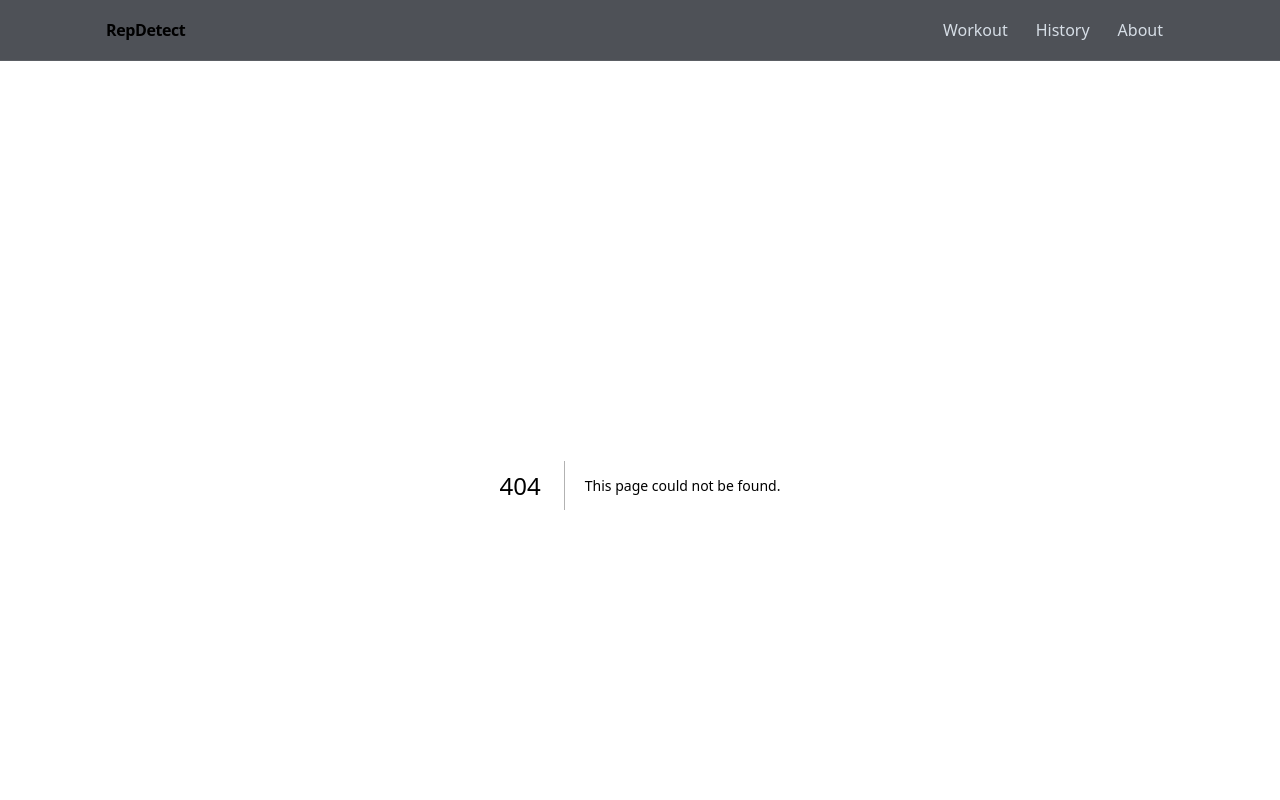
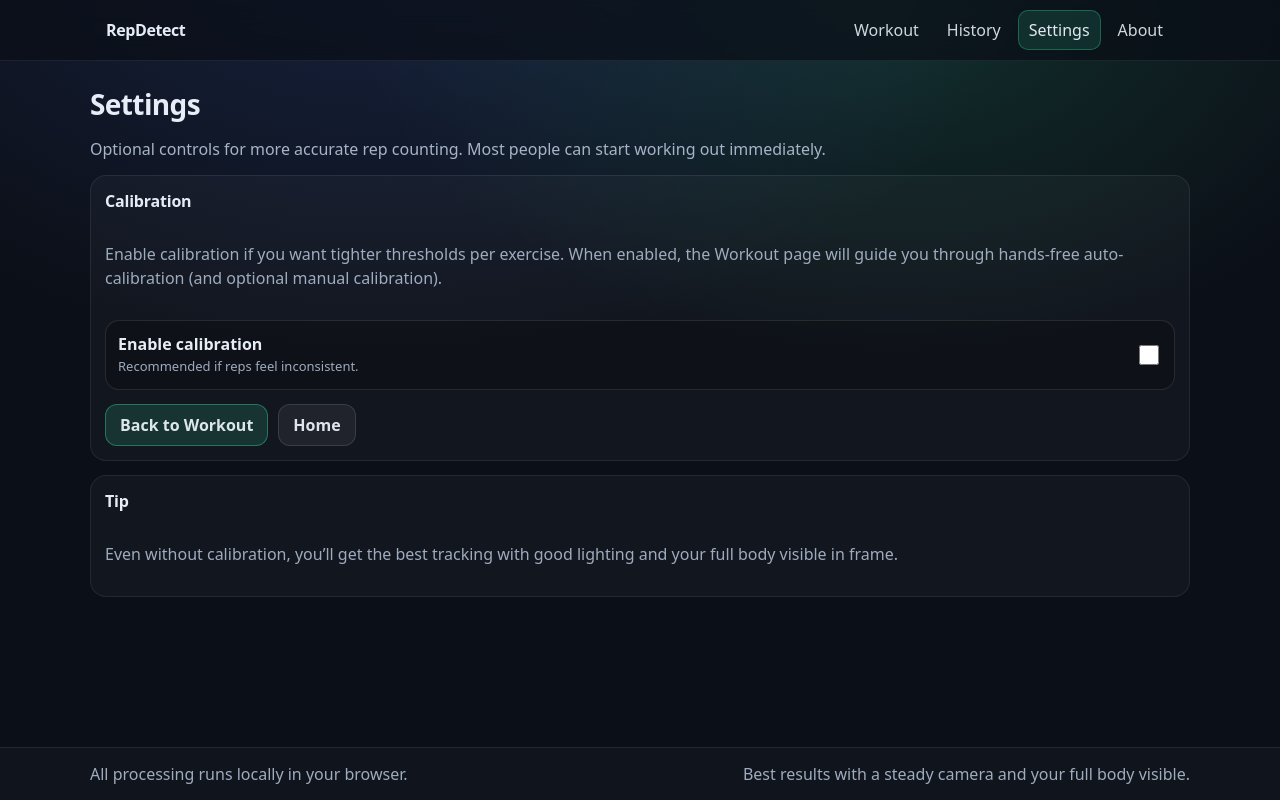
Before and after one commit to SameRainbows/Replike, a Next.js app: page /settings in a window 1280 px wide. Before the commit this address had no page. Shown: the top 800 px of the page. Built offline with nearby package versions, Linux system fonts and the light colour scheme.

Commit message:
Move calibration to Settings and polish UI

```diff
--- a/app/components/NavBar.tsx
+++ b/app/components/NavBar.tsx
@@ -29,6 +29,13 @@ export default function NavBar() {
             History
           </Link>
           <Link
+            className={`nav__link${pathname === "/settings" ? " nav__link--active" : ""}`}
+            href="/settings"
+            aria-current={pathname === "/settings" ? "page" : undefined}
+          >
+            Settings
+          </Link>
+          <Link
             className={`nav__link${pathname === "/about" ? " nav__link--active" : ""}`}
             href="/about"
             aria-current={pathname === "/about" ? "page" : undefined}
--- a/app/globals.css
+++ b/app/globals.css
@@ -25,6 +25,23 @@ body {
   color: #e6edf6;
   -webkit-font-smoothing: antialiased;
   -moz-osx-font-smoothing: grayscale;
+}
+
+@media (prefers-reduced-motion: no-preference) {
+  .app__main {
+    animation: pageFadeIn 420ms ease-out both;
+  }
+}
+
+@keyframes pageFadeIn {
+  from {
+    opacity: 0;
+    transform: translateY(6px);
+  }
+  to {
+    opacity: 1;
+    transform: translateY(0);
+  }
 }
 
 * {
@@ -92,11 +109,16 @@ a {
   border-radius: 10px;
   border: 1px solid transparent;
   color: rgba(230, 237, 246, 0.9);
+  transition: background 160ms ease, border-color 160ms ease, transform 160ms ease;
 }
 
 .nav__link:hover {
   background: rgba(255, 255, 255, 0.06);
   border-color: rgba(255, 255, 255, 0.08);
+}
+
+.nav__link:active {
+  transform: translateY(1px);
 }
 
 .nav__link--active {
@@ -197,10 +219,21 @@ a {
   background: rgba(255, 255, 255, 0.06);
   color: rgba(230, 237, 246, 0.96);
   font-weight: 700;
+  transition: transform 160ms ease, background 160ms ease, border-color 160ms ease;
 }
 
 .btn:hover {
   background: rgba(255, 255, 255, 0.08);
+}
+
+.btn:active {
+  transform: translateY(1px) scale(0.99);
+}
+
+.btn:focus-visible,
+.nav__link:focus-visible {
+  outline: 2px solid rgba(60, 242, 176, 0.55);
+  outline-offset: 2px;
 }
 
 .btn--primary {
@@ -237,6 +270,15 @@ a {
   border-radius: 16px;
   background: rgba(255, 255, 255, 0.03);
   padding: 14px;
+  transition: transform 180ms ease, border-color 180ms ease, background 180ms ease;
+}
+
+@media (prefers-reduced-motion: no-preference) {
+  .card:hover {
+    transform: translateY(-2px);
+    border-color: rgba(255, 255, 255, 0.12);
+    background: rgba(255, 255, 255, 0.04);
+  }
 }
 
 .card__title {
--- /dev/null
+++ b/app/lib/settings.ts
@@ -0,0 +1,27 @@
+export type AppSettings = {
+  calibrationEnabled: boolean;
+};
+
+const STORAGE_KEY = "repdetect:settings:v1";
+
+export function loadSettings(): AppSettings {
+  try {
+    const raw = localStorage.getItem(STORAGE_KEY);
+    if (!raw) return { calibrationEnabled: false };
+    const parsed = JSON.parse(raw) as Partial<AppSettings>;
+    return {
+      calibrationEnabled: Boolean(parsed.calibrationEnabled),
+    };
+  } catch {
+    return { calibrationEnabled: false };
+  }
+}
+
+export function saveSettings(next: AppSettings) {
+  localStorage.setItem(STORAGE_KEY, JSON.stringify(next));
+  try {
+    window.dispatchEvent(new Event("repdetect:settings"));
+  } catch {
+    // ignore
+  }
+}
--- /dev/null
+++ b/app/settings/page.tsx
@@ -0,0 +1,87 @@
+"use client";
+
+import Link from "next/link";
+import { useEffect, useState } from "react";
+import { loadSettings, saveSettings } from "@/app/lib/settings";
+
+export default function SettingsPage() {
+  const [calibrationEnabled, setCalibrationEnabled] = useState(false);
+
+  useEffect(() => {
+    setCalibrationEnabled(loadSettings().calibrationEnabled);
+
+    const onSettings = () => setCalibrationEnabled(loadSettings().calibrationEnabled);
+    window.addEventListener("storage", onSettings);
+    window.addEventListener("repdetect:settings", onSettings);
+    return () => {
+      window.removeEventListener("storage", onSettings);
+      window.removeEventListener("repdetect:settings", onSettings);
+    };
+  }, []);
+
+  return (
+    <section className="stack">
+      <header className="stack">
+        <h1 className="h1">Settings</h1>
+        <p className="lead">
+          Optional controls for more accurate rep counting. Most people can start working out immediately.
+        </p>
+      </header>
+
+      <div className="card stack">
+        <div className="card__title">Calibration</div>
+        <p className="muted">
+          Enable calibration if you want tighter thresholds per exercise. When enabled, the Workout page will guide you
+          through hands-free auto-calibration (and optional manual calibration).
+        </p>
+
+        <label
+          style={{
+            display: "flex",
+            alignItems: "center",
+            justifyContent: "space-between",
+            gap: 12,
+            padding: 12,
+            borderRadius: 14,
+            border: "1px solid rgba(255,255,255,0.10)",
+            background: "rgba(0,0,0,0.18)",
+          }}
+        >
+          <div style={{ display: "grid", gap: 2 }}>
+            <div style={{ fontWeight: 800 }}>Enable calibration</div>
+            <div className="muted" style={{ fontSize: 13 }}>
+              Recommended if reps feel inconsistent.
+            </div>
+          </div>
+
+          <input
+            type="checkbox"
+            checked={calibrationEnabled}
+            onChange={(e) => {
+              const next = e.target.checked;
+              setCalibrationEnabled(next);
+              saveSettings({ calibrationEnabled: next });
+            }}
+            style={{ width: 20, height: 20 }}
+          />
+        </label>
+
+        <div style={{ display: "flex", gap: 10, flexWrap: "wrap" }}>
+          <Link className="btn btn--primary" href="/workout">
+            Back to Workout
+          </Link>
+          <Link className="btn" href="/">
+            Home
+          </Link>
+        </div>
+      </div>
+
+      <div className="card stack">
+        <div className="card__title">Tip</div>
+        <p className="muted">
+          Even without calibration, you’ll get the best tracking with good lighting and your full body visible in frame.
+        </p>
+      </div>
+    </section>
+  );
+}
```
Also changed, not shown: app/pose/PoseRepCounter.tsx (+46 -2 lines), app/workout/page.tsx (+6 -2 lines).
